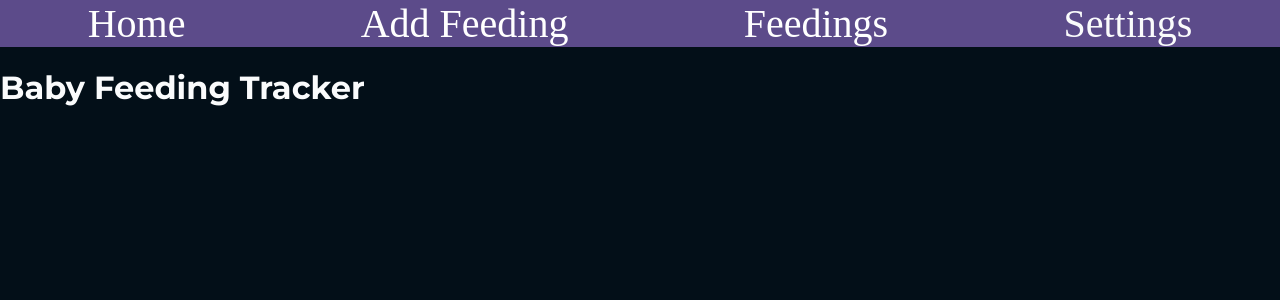
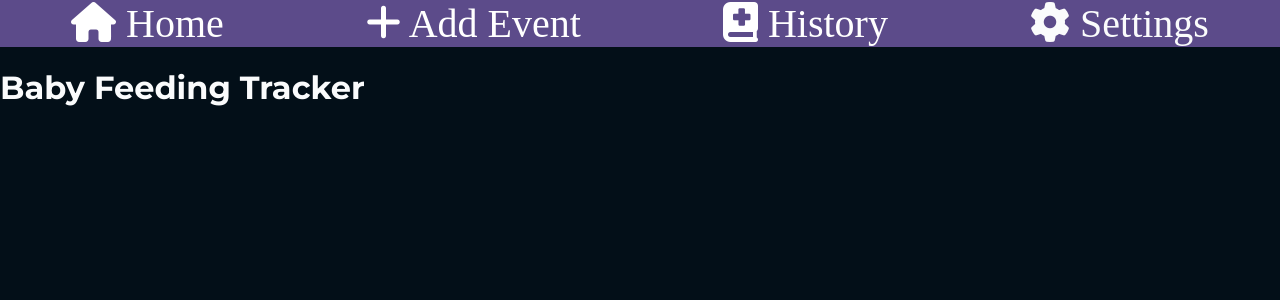
Before and after one commit to Richardaeld/baby-feeding-tacker, a React (Vite) app: page / in a window 1280 px wide. Shown: the top 300 px of the page. Built offline with nearby package versions, Linux system fonts and the light colour scheme; a web font is replaced by a local one.

Commit message:
added font awesome and icons in nav header

```diff
--- a/index.html
+++ b/index.html
@@ -5,6 +5,7 @@
     <link rel="icon" type="image/svg+xml" href="/vite.svg" />
     <meta name="viewport" content="width=device-width, initial-scale=1.0" />
     <title>Vite + React</title>
+    <link rel="stylesheet" href="https://cdnjs.cloudflare.com/ajax/libs/font-awesome/6.0.0-beta3/css/all.min.css">
   </head>
   <body class="dark-mode">
     <div id="root"></div>
--- a/src/components/MainNav.jsx
+++ b/src/components/MainNav.jsx
@@ -3,10 +3,10 @@ import { Link } from 'react-router-dom';
 export function MainNav () {
   return (
     <nav>
-      <div><Link to='/'>Home</Link></div>
-      <div><Link to='/addFeeding'>Add Feeding</Link></div>
-      <div><Link to='/history'>Feedings</Link></div>
-      <div>Settings</div>
+      <div><Link to='/'><i className="fa-solid fa-house"></i> Home</Link></div>
+      <div><Link to='/addFeeding'><i className="fa-solid fa-plus"></i> Add Event</Link></div>
+      <div><Link to='/history'><i className="fa-solid fa-book-medical"></i> History</Link></div>
+      <div><i className="fa-solid fa-gear"></i> Settings</div>
    </nav>
   )
 }
```
